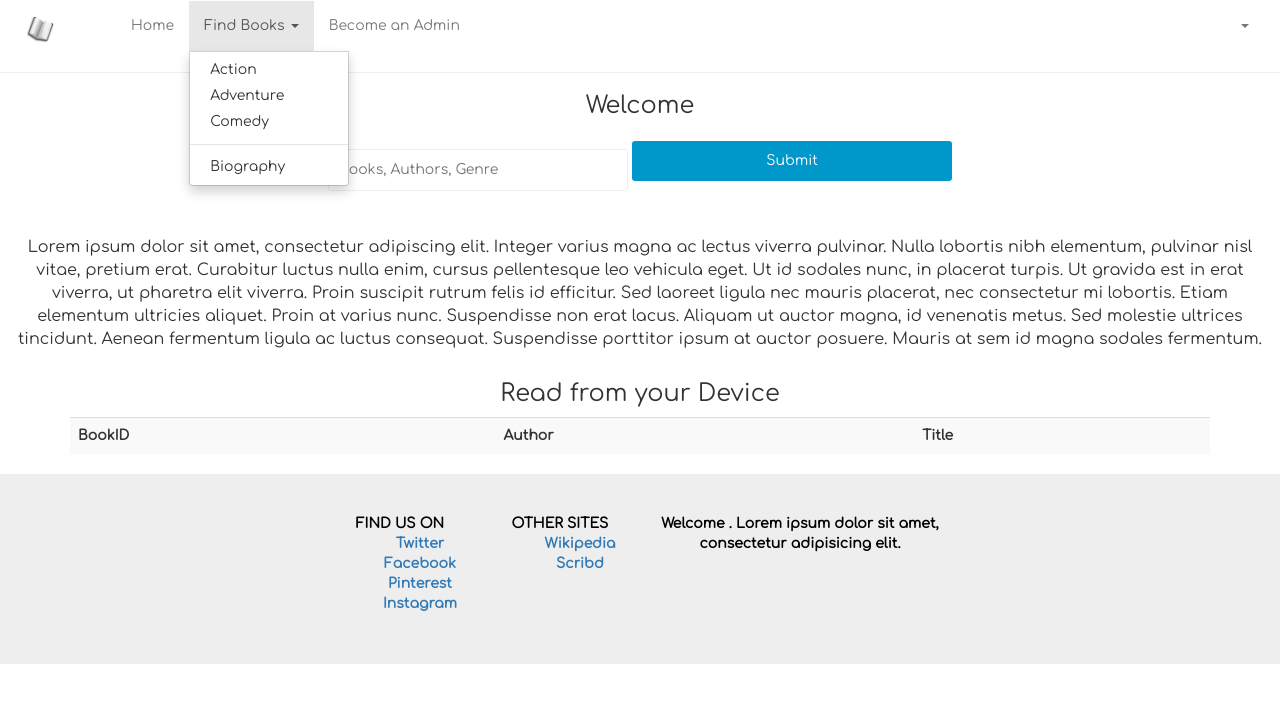
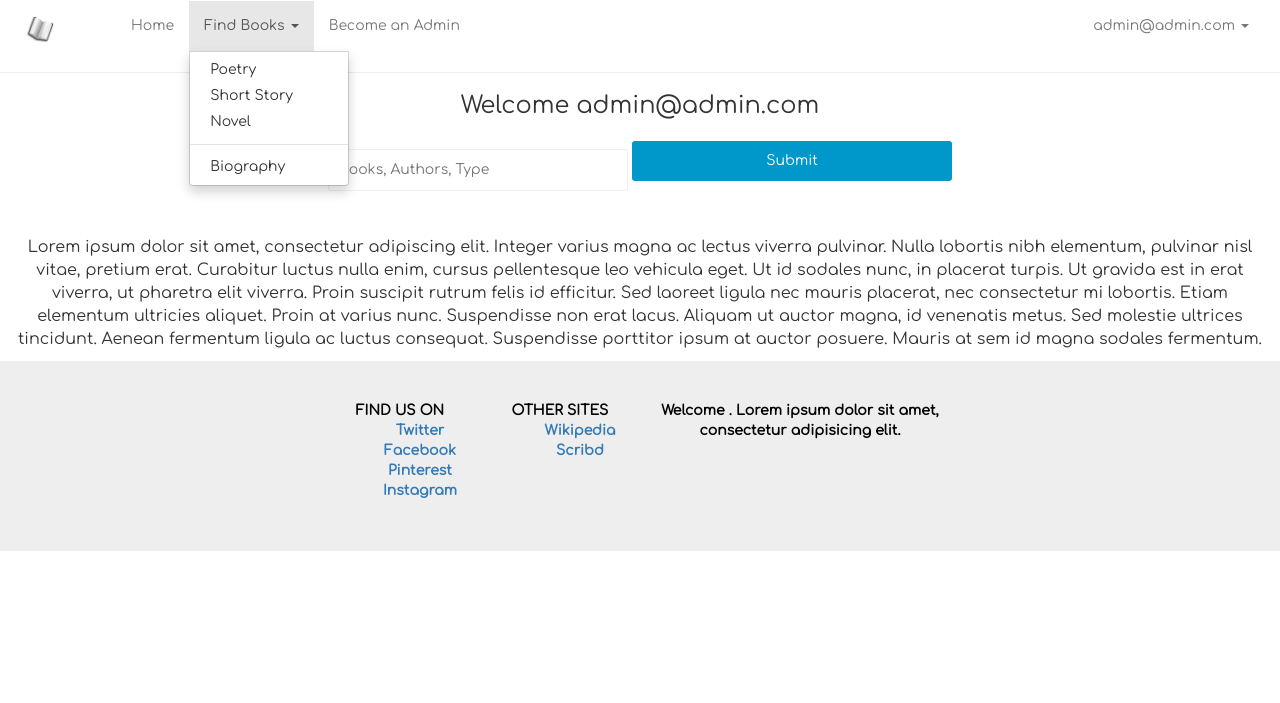
Before and after one commit to DavidYS/Libra, a PHP site: page /library.php in a window 1280 px wide, after a click on "Find Books". Shown: the top 703 px of the page. Run offline with PHP 8.4, Linux system fonts and the light colour scheme; a user stored in the database is signed in; data comes from the database, SQL or seed files in the repository; data that the repository does not hold is empty; some libraries are stand-ins or nearby versions.

Commit message:
Added last features.

```diff
--- a/database.sql
+++ b/database.sql
@@ -16,6 +16,6 @@ CREATE TABLE `Books` (
 	`BooksID` INT(100) NOT NULL AUTO_INCREMENT ,
 	`Author` VARCHAR(25) NOT NULL ,
 	`Title` VARCHAR(25) NOT NULL ,
-	`Genre` VARCHAR(25) NOT NULL ,
+	`Type` VARCHAR(25) NOT NULL ,
 	PRIMARY KEY (`BooksID`)
 	) ENGINE = InnoDB;
--- a/library.php
+++ b/library.php
@@ -3,18 +3,29 @@
 session_start();
 require 'database.php';
 if( isset($_SESSION['user_id']) ){
+	$records = $conn->prepare('SELECT id,email,password FROM users WHERE id = :id');
+	$records->bindParam(':id', $_SESSION['user_id']);
+	$records->execute();
+	$results = $records->fetch(PDO::FETCH_ASSOC);
+	$user = NULL;
+	if( count($results) > 0){
+		$user = $results;
+	}
 
 
 	class TableRows  {
-		public $Id, $Author, $Title, $Genre, $Display;
+		public $Id, $Author, $Title, $Type, $Display;
 		public function __construct(){
-			$this->Display = '<tr><td>'.$this->Author.'</td><td>'.$this->Title.'</td><td>'.$this->Genre.'</td></tr>';
+			$this->Display = '<tr><td>'.$this->Author.'</td><td>'.$this->Title.'</td><td>'.$this->Type.'</td></tr>';
 
 
 		}
 	}
-	$stmt = $conn->query("SELECT Author, Title, Genre FROM Books");
+	if(!empty($_POST['bookFinder'])):
+		$book= $_POST['bookFinder'];
+	$stmt = $conn->query("SELECT * FROM Books WHERE (Author LIKE '%$book%')");
 	$stmt->setFetchMode(PDO::FETCH_CLASS, 'TableRows');
+	endif;
 }
 ?>
 <!DOCTYPE html>
@@ -49,9 +60,9 @@ if( isset($_SESSION['user_id']) ){
 							<li class="dropdown active" >
 								<a href="#" class="dropdown-toggle" data-toggle="dropdown" role="button" aria-haspopup="true" aria-expanded="false">Find Books <span class="caret"></span></a>
 								<ul class="dropdown-menu">
-									<li><a href="library.php">Action</a></li>
-									<li><a href="library.php">Adventure</a></li>
-									<li><a href="library.php">Comedy</a></li>
+									<li><a href="library.php">Poetry</a></li>
+									<li><a href="library.php">Short Story</a></li>
+									<li><a href="library.php">Novel</a></li>
 									<li role="separator" class="divider"></li>
 									<li><a href="library.php">Biography</a></li>
 								</ul>
@@ -82,7 +93,10 @@ if( isset($_SESSION['user_id']) ){
 							</div><!-- /.navbar-collapse -->
 						</div><!-- /.container-fluid -->
 					</nav>
+
 					<hr>
+
+
 					<h3> <?php if(!isset($_SESSION['user_id'])) { ?>
 						<a href='login.php'>Sign In.</a> Read or Buy the newest books.</h3>
 						<p class='promo'>
@@ -94,24 +108,26 @@ if( isset($_SESSION['user_id']) ){
 
 									<h3>Welcome <?= $user['email']; ?></h3>
 									<form method='POST' action='library.php'>
-										<input type='text' name='bookFinder' placeholder='Books, Authors, Genre'>
+										<input type='text' name='bookFinder' placeholder='Books, Authors, Type'>
 										<input type='submit' class='btn btn-success'>
 
 										<p class='promo'>
 											Lorem ipsum dolor sit amet, consectetur adipiscing elit. Integer varius magna ac lectus viverra pulvinar. Nulla lobortis nibh elementum, pulvinar nisl vitae, pretium erat. Curabitur luctus nulla enim, cursus pellentesque leo vehicula eget. Ut id sodales nunc, in placerat turpis. Ut gravida est in erat viverra, ut pharetra elit viverra. Proin suscipit rutrum felis id efficitur. Sed laoreet ligula nec mauris placerat, nec consectetur mi lobortis. Etiam elementum ultricies aliquet. Proin at varius nunc. Suspendisse non erat lacus. Aliquam ut auctor magna, id venenatis metus. Sed molestie ultrices tincidunt. Aenean fermentum ligula ac luctus consequat. Suspendisse porttitor ipsum at auctor posuere. Mauris at sem id magna sodales fermentum.</p>
 
-											<h3>Read from your Device</h3>
+
+											<?php
+											if(!empty($_POST['bookFinder'])):	?>
+
+												<h3>Read from your Device</h3>
 											<div class='table-responsive container'>
 												<table class='table table-striped table-hovered'>
-											<tr><th>BookID</th><th>Author</th><th>Title</th></tr>
+													<tr><th>Author</th><th>Title</th><th>Type</th></tr>
 
-												<?php
-
-											while($result = $stmt->fetch()){
-													print($result->Display);
-												}
-
-												?>
+													<?php	while($result = $stmt->fetch()){
+														print($result->Display);
+													}
+													endif;
+													?>
 												</table>
 											</div>
 											<?php } ?>
--- a/login.php
+++ b/login.php
@@ -51,9 +51,9 @@ endif;
               <li class="dropdown">
                 <a href="#" class="dropdown-toggle" data-toggle="dropdown" role="button" aria-haspopup="true" aria-expanded="false">Find Books <span class="caret"></span></a>
                 <ul class="dropdown-menu">
-                  <li><a href="library.php">Action</a></li>
-                  <li><a href="library.php">Adventure</a></li>
-                  <li><a href="library.php">Comedy</a></li>
+                  <li><a href="library.php">Poetry</a></li>
+                  <li><a href="library.php">Short Story</a></li>
+                  <li><a href="library.php">Novel</a></li>
                   <li role="separator" class="divider"></li>
                   <li><a href="library.php">Biography</a></li>
                 </ul>
--- a/register.php
+++ b/register.php
@@ -49,9 +49,9 @@ endif;
         <li class="dropdown">
           <a href="#" class="dropdown-toggle" data-toggle="dropdown" role="button" aria-haspopup="true" aria-expanded="false">Find Books <span class="caret"></span></a>
           <ul class="dropdown-menu">
-            <li><a href="library.php">Action</a></li>
-            <li><a href="library.php">Adventure</a></li>
-            <li><a href="library.php">Comedy</a></li>
+            <li><a href="library.php">Poetry</a></li>
+            <li><a href="library.php">Short Story</a></li>
+            <li><a href="library.php">Novel</a></li>
             <li role="separator" class="divider"></li>
             <li><a href="library.php">Biography</a></li>
           </ul>
```
Also changed, not shown: index.php (+5 -5 lines), libra.sql (added, +109 -0 lines).
